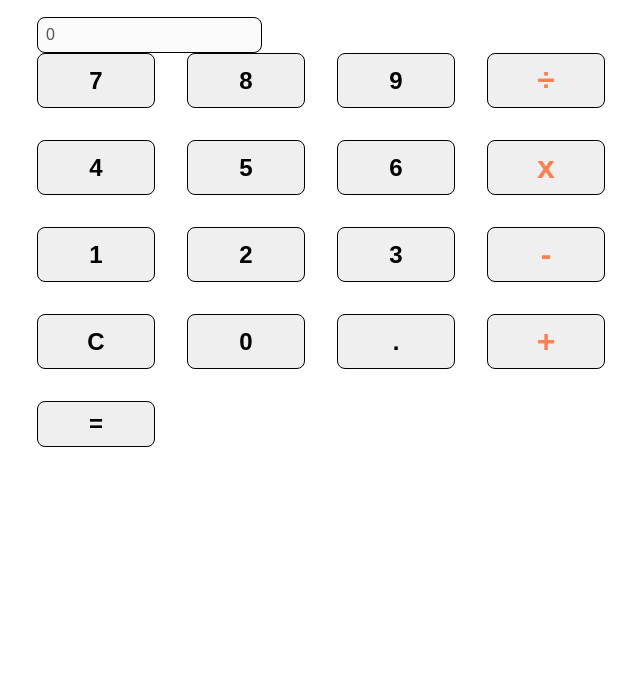
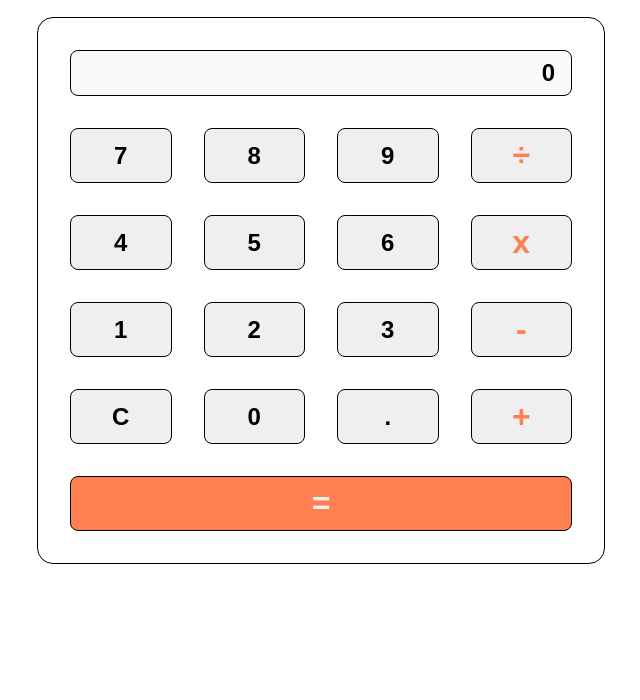
Before and after one commit to AlfiZain/calculator, a plain HTML site: page index.html in a window 1280 px wide. Shown: the part 100-800 px from the top of the page, without its empty margins (319-959 px from the left). Drawn offline with Linux system fonts and the light colour scheme.

Commit message:
add media query for device width tablet and adjust styling

```diff
--- a/styles/main.css
+++ b/styles/main.css
@@ -2,6 +2,10 @@
   margin: 0;
   padding: 0;
   box-sizing: border-box;
+}
+
+html {
+  font-family: Arial, Helvetica, sans-serif;
 }
 
 main {
@@ -10,31 +14,34 @@ main {
   padding: 16px;
 }
 
-h1 {
+.title {
   text-align: center;
-  margin-bottom: 32px;
+  margin-bottom: 16px;
 }
 
-.container {
-  padding: 32px;
+.calculator {
+  padding: 16px;
   border: 1px solid black;
   border-radius: 16px;
   display: flex;
   flex-direction: column;
-  gap: 32px;
+  gap: 16px;
 }
 
-input {
-  padding: 8px;
+.display {
+  padding: 8px 16px;
   border: 1px solid black;
   border-radius: 8px;
-  font-size: 16px;
+  font-size: 18px;
+  font-weight: 900;
+  color: black;
+  text-align: right;
 }
 
 .buttons {
   display: grid;
   grid-template-columns: repeat(4, 1fr);
-  gap: 32px;
+  gap: 16px;
 }
 
 .buttons button {
@@ -42,7 +49,7 @@ input {
   border: 1px solid black;
   border-radius: 8px;
   cursor: pointer;
-  font-size: 24px;
+  font-size: 20px;
   font-weight: 700;
   background-color: #efefef;
 }
@@ -54,19 +61,47 @@ input {
 }
 
 .buttons button.operator {
-  font-size: 32px;
+  font-size: 28px;
   color: #ff7f50;
 }
 
-.buttons button.calculate {
+.buttons button.equals {
   grid-column: 1 / span 4;
-  font-size: 32px;
+  font-size: 28px;
   background-color: #ff7f50;
   color: #efefef;
 }
 
-.buttons button.calculate:hover,
-.buttons button.calculate:focus {
+.buttons button.equals:hover,
+.buttons button.equals:focus {
   background-color: #ff946d;
   scale: 97%;
 }
+
+@media screen and (min-width: 768px) {
+  .title {
+    margin-bottom: 32px;
+  }
+
+  .calculator {
+    padding: 32px;
+    gap: 32px;
+  }
+
+  .display {
+    font-size: 24px;
+  }
+
+  .buttons {
+    gap: 32px;
+  }
+
+  .buttons button {
+    font-size: 24px;
+  }
+
+  .buttons button.operator,
+  .buttons button.equals {
+    font-size: 32px;
+  }
+}
```
